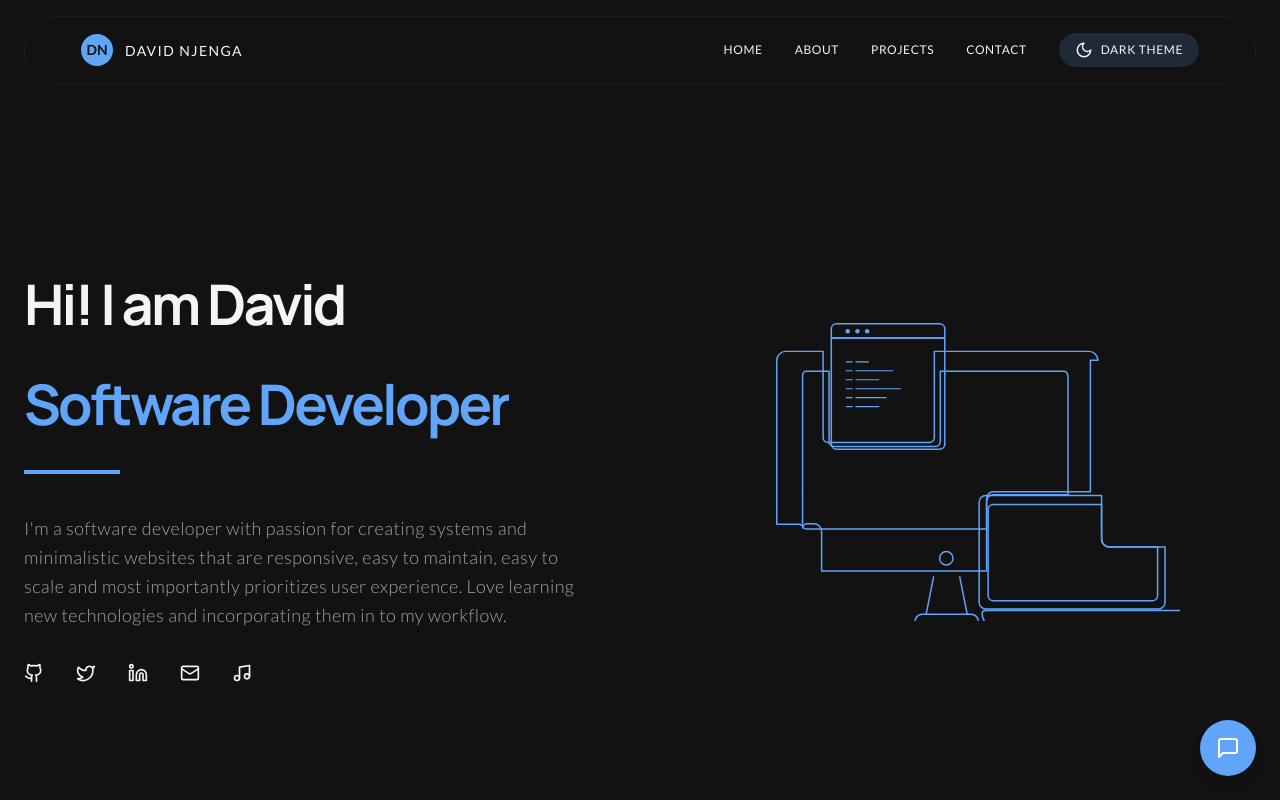
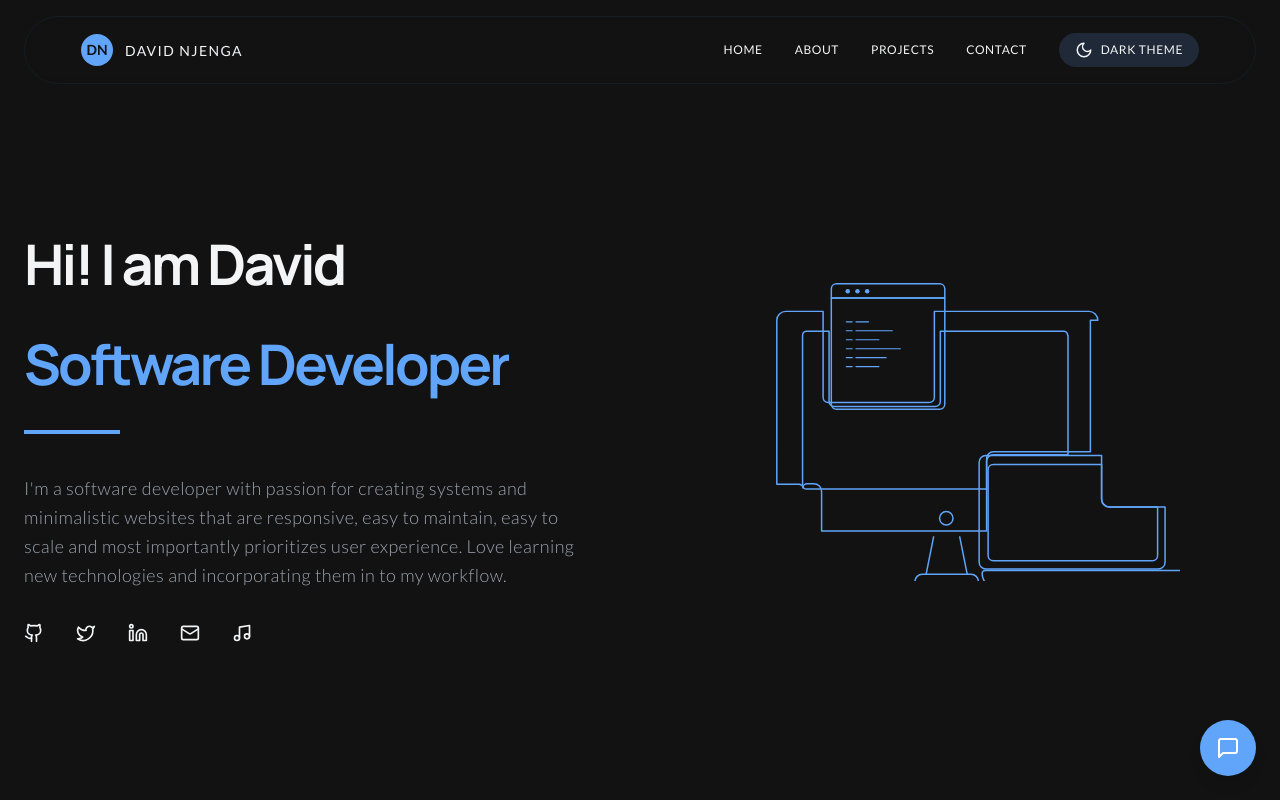
Before and after one commit to Dave-3/devportfolio, a React (Vite) app: page / in a window 1280 px wide. Shown: the top 800 px of the page. Built offline with nearby package versions, Linux system fonts and the light colour scheme; a web font is replaced by a local one.

Commit message:
spacing and typography changes

```diff
--- a/src/components/Home/Hero.tsx
+++ b/src/components/Home/Hero.tsx
@@ -46,7 +46,7 @@ const Hero: React.FC = () => {
   };
 
   return (
-    <section className="relative min-h-[90vh] flex flex-col justify-center pt-8 overflow-hidden">
+    <section className="relative min-h-[90vh] flex flex-col justify-center pt-4 overflow-hidden">
       {/* Background decoration */}
       <div className="absolute inset-0 -z-10 overflow-hidden">
         <div className={`absolute top-0 right-0 w-full h-full bg-gradient-to-br opacity-10
--- a/src/components/Layout/Layout.tsx
+++ b/src/components/Layout/Layout.tsx
@@ -16,7 +16,7 @@ const Layout: React.FC = () => {
       ${theme === 'neon' ? 'bg-neon-bg text-neon-text' : ''}
     `}>
       <Navbar />
-      <main className="flex-grow pt-24 w-full">
+      <main className="flex-grow pt-16 w-full">
         <AnimatePresence mode="wait">
           <Outlet />
         </AnimatePresence>
--- a/src/components/Projects/ProjectItem.tsx
+++ b/src/components/Projects/ProjectItem.tsx
@@ -119,9 +119,7 @@ const ProjectItem: React.FC<ProjectItemProps> = ({ project, index }) => {
             background: theme === 'light' ? '#fff' : theme === 'dark' ? '#121212' : '#0A1E1A',
             transform: `scaleX(${isHovered ? 0 : 1})`,
             transformOrigin: 'left',
-            transition: isHovered
-              ? 'transform 500ms ease-out'
-              : 'transform 500ms ease-in',
+            transition: 'transform 500ms ease-in-out',
             zIndex: 2
           }}
         />
```
